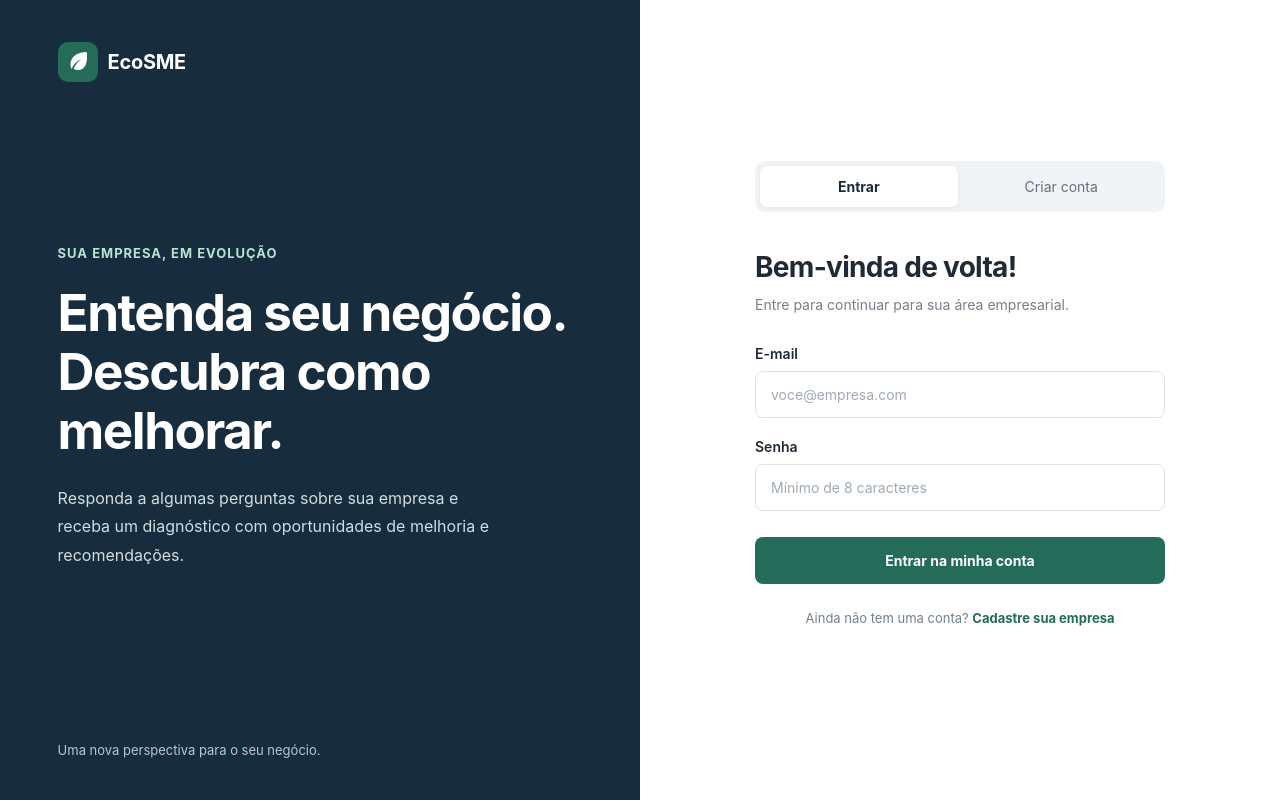
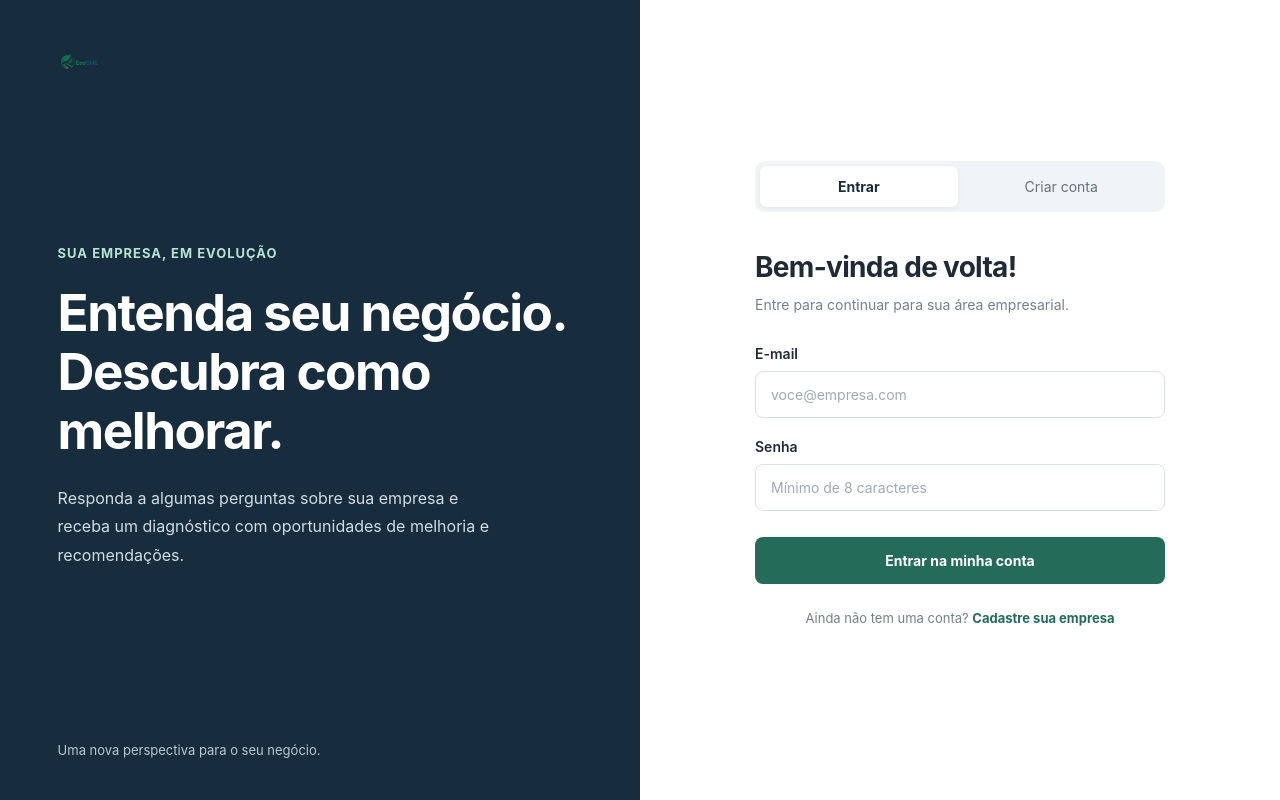
Before and after one commit to elc1090/project3-2026b-laulugoch-renatasfon, a React (Vite) app in the folder frontend/: page / in a window 1280 px wide. Built offline with nearby package versions, Linux system fonts and the light colour scheme; no server answers.

Commit message:
Altera logo exemplo para oficial

```diff
--- a/frontend/src/components/logo.tsx
+++ b/frontend/src/components/logo.tsx
@@ -1,3 +1,5 @@
+import logoEcoSME from '../assets/logo-ecosme.png'
+
 type Props = {
   tamanho?: number
 }
@@ -5,19 +7,12 @@ type Props = {
 function Logo({ tamanho = 32 }: Props) {
   return (
     <span className="logo">
-      <svg
-        width={tamanho}
+      <img
+        src={logoEcoSME}
+        alt="EcoSME"
         height={tamanho}
-        viewBox="0 0 32 32"
-        aria-hidden="true"
-      >
-        <rect width="32" height="32" rx="8" fill="#246b59" />
-        <path
-          d="M23 8c-8 0-13 4-13 10 0 1.4.3 2.6.9 3.6C12.2 17.6 15 15 19 13.5c-3 2-5.2 4.6-6.5 8 1 .6 2.2.9 3.5.9 6 0 8-6 7-14.4z"
-          fill="#ffffff"
-        />
-      </svg>
-      <span className="logo-texto">EcoSME</span>
+        style={{ display: 'block' }}
+      />
     </span>
   )
 }
```
